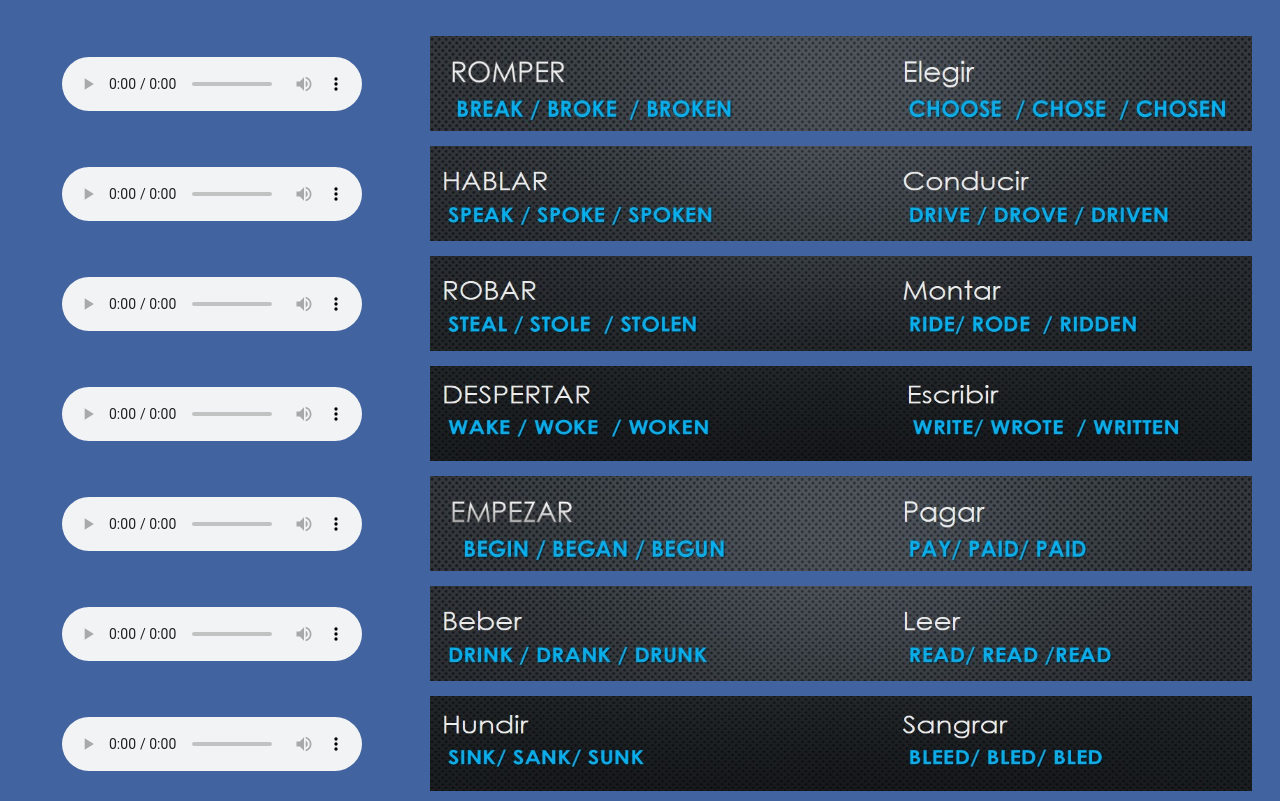
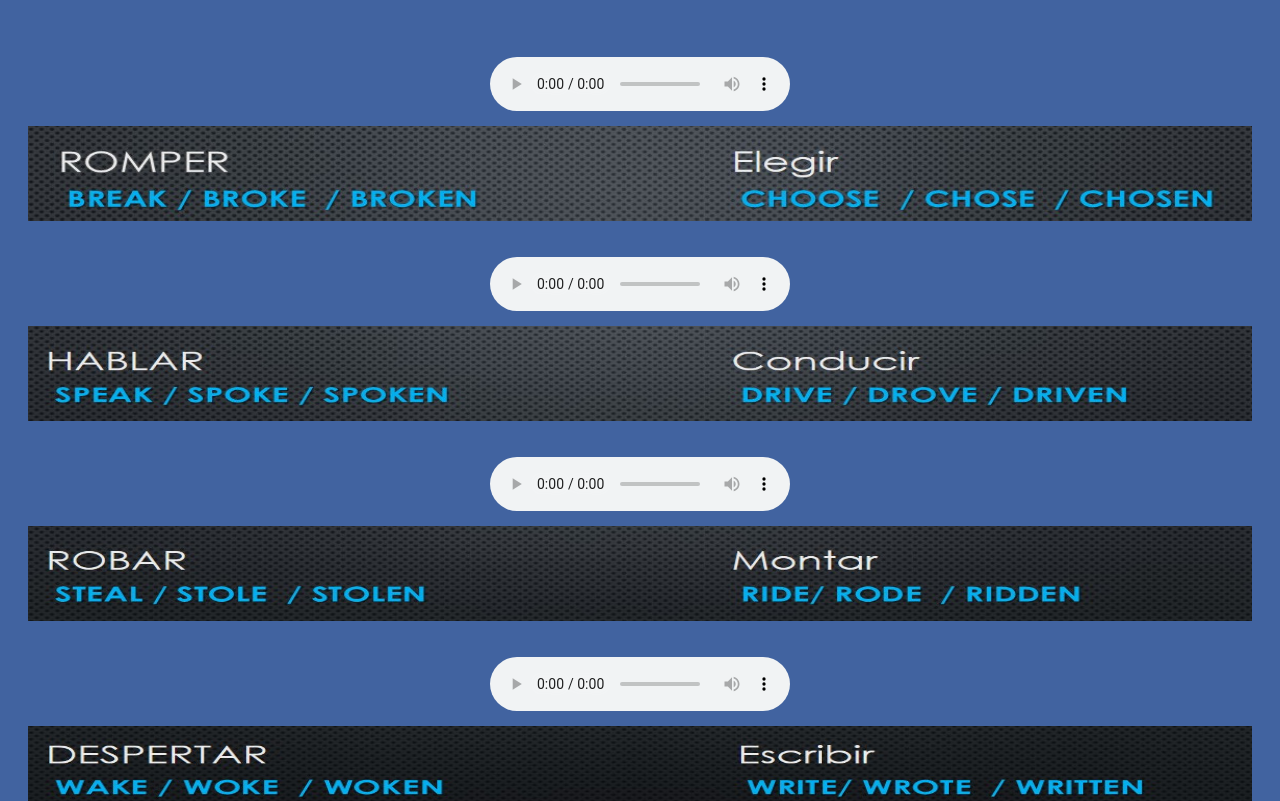
Before and after one commit to brendtdev/hired, a plain HTML site: page index.html in a window 1280 px wide. Shown: the top 801 px of the page. Drawn offline with Linux system fonts and the light colour scheme.

Commit message:
Update index.html

```diff
--- a/index.html
+++ b/index.html
@@ -18,7 +18,7 @@
 .container{
 
 	 display: grid;
-	 grid-template-columns:30% 1fr;
+	 grid-template-columns:30%, 1fr;
     padding: 20px;
      grid-row-gap: 15px;
    grid-column-gap: 35px;
```
